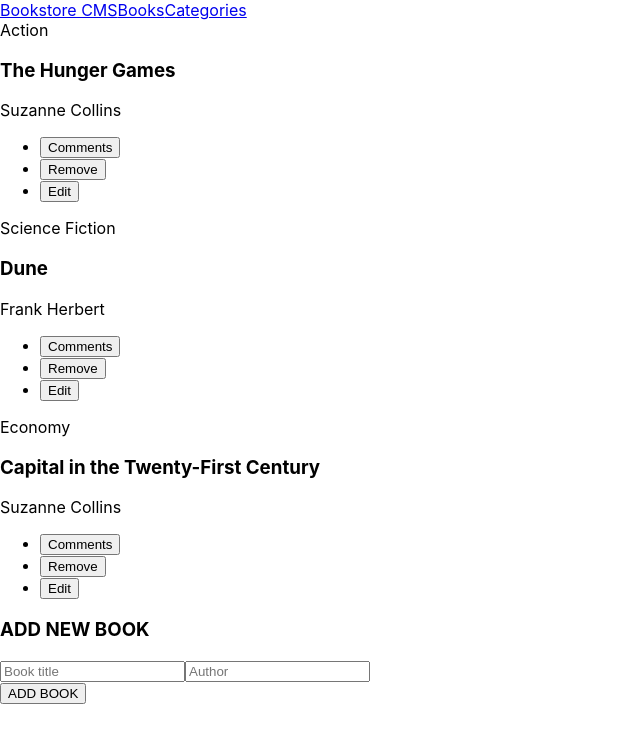
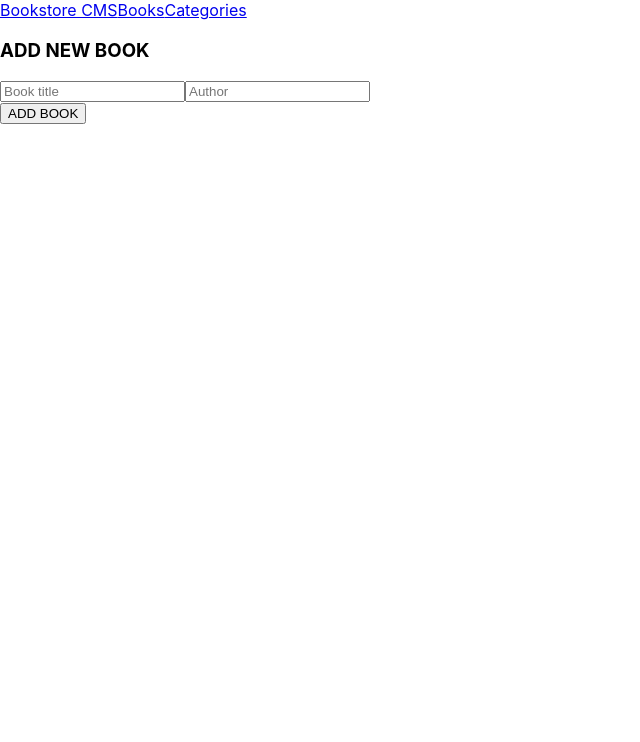
Before and after one commit to MohammedElseddik/bookstore, a React (Create React App) app: page /books in a window 1280 px wide. Shown: the top 742 px of the page, without its empty margins (0-640 px from the left). Built offline with nearby package versions, Linux system fonts and the light colour scheme.

Commit message:
remove hard coded books from the Books React component

```diff
--- a/src/components/Books/Books.js
+++ b/src/components/Books/Books.js
@@ -1,41 +1,41 @@
-import React from 'react';
-import Book from '../Book/Book';
-import AddBookForm from '../AddBookForm/AddBookForm';
+import React from "react";
+//import Book from "../Book/Book";
+import AddBookForm from "../AddBookForm/AddBookForm";
 
 const Books = () => {
-  const books = [
-    {
-      id: 'book1',
-      title: 'The Hunger Games',
-      author: 'Suzanne Collins',
-      category: 'Action',
-    },
+  // const books = [
+  //   {
+  //     id: 'book1',
+  //     title: 'The Hunger Games',
+  //     author: 'Suzanne Collins',
+  //     category: 'Action',
+  //   },
 
-    {
-      id: 'book2',
-      title: 'Dune',
-      author: 'Frank Herbert',
-      category: 'Science Fiction',
-    },
+  //   {
+  //     id: 'book2',
+  //     title: 'Dune',
+  //     author: 'Frank Herbert',
+  //     category: 'Science Fiction',
+  //   },
 
-    {
-      id: 'book3',
-      title: 'Capital in the Twenty-First Century',
-      author: 'Suzanne Collins',
-      category: 'Economy',
-    },
-  ];
+  //   {
+  //     id: 'book3',
+  //     title: 'Capital in the Twenty-First Century',
+  //     author: 'Suzanne Collins',
+  //     category: 'Economy',
+  //   },
+  // ];
 
   return (
     <div className="Books">
-      {books.map((book) => (
+      {/* {books.map((book) => (
         <Book
           key={book.id}
           bookTitle={book.title}
           bookAuthor={book.author}
           bookCategory={book.category}
         />
-      ))}
+      ))} */}
       <AddBookForm />
     </div>
   );
```
